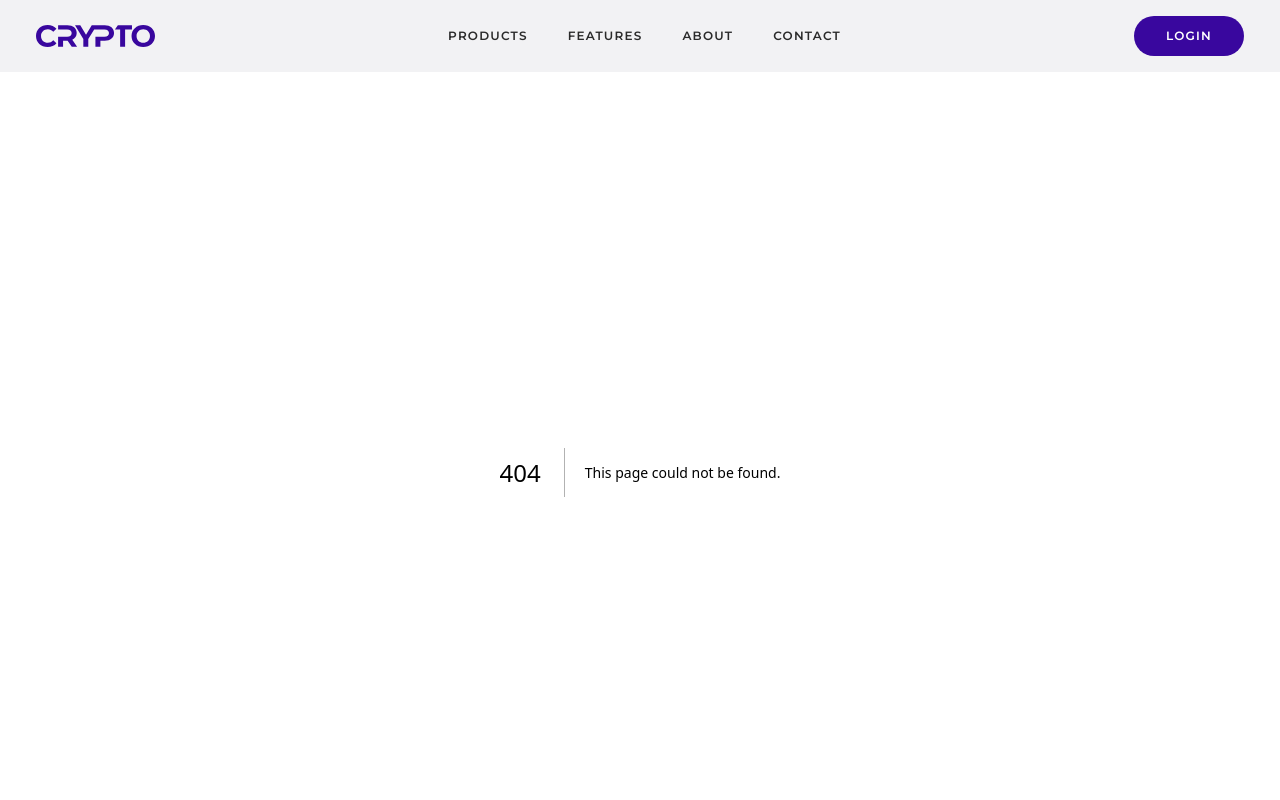
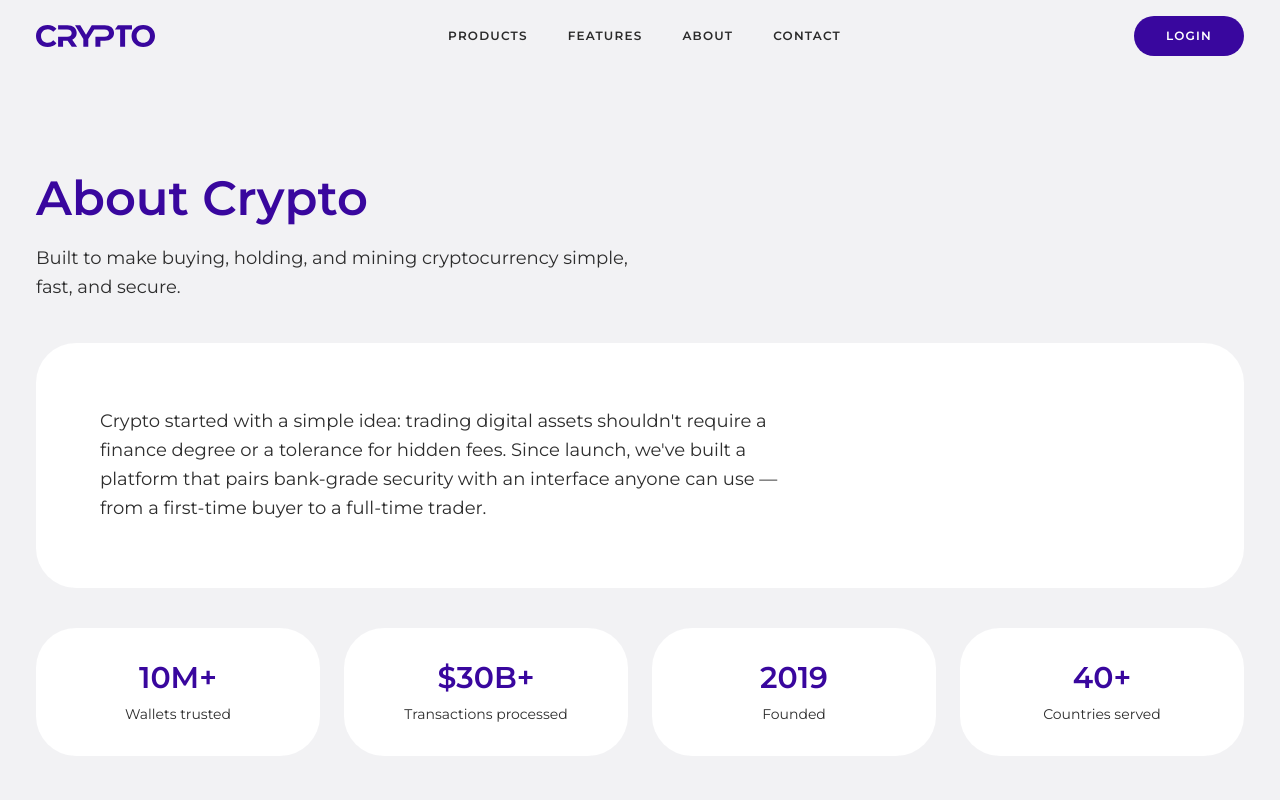
Before and after one commit to ren-urot/Crypto, a Next.js app: page /about in a window 1280 px wide. Before the commit this address had no page. Shown: the top 800 px of the page. Built offline with nearby package versions, Linux system fonts and the light colour scheme.

Commit message:
feat: add About page

```diff
--- /dev/null
+++ b/src/app/about/page.tsx
@@ -0,0 +1,46 @@
+import PageHeader from "@/components/PageHeader";
+
+const STATS = [
+  { label: "Wallets trusted", value: "10M+" },
+  { label: "Transactions processed", value: "$30B+" },
+  { label: "Founded", value: "2019" },
+  { label: "Countries served", value: "40+" },
+];
+
+export default function AboutPage() {
+  return (
+    <>
+      <PageHeader
+        title="About Crypto"
+        description="Built to make buying, holding, and mining cryptocurrency simple, fast, and secure."
+      />
+      <section className="bg-[#f2f2f4] px-9 pb-16">
+        <div className="mx-auto max-w-[1228px] space-y-10">
+          <div className="rounded-[40px] bg-white p-10 md:p-16">
+            <p className="max-w-[700px] text-base leading-relaxed text-[#2d2d2d] md:text-lg">
+              Crypto started with a simple idea: trading digital assets
+              shouldn&apos;t require a finance degree or a tolerance for
+              hidden fees. Since launch, we&apos;ve built a platform that
+              pairs bank-grade security with an interface anyone can use —
+              from a first-time buyer to a full-time trader.
+            </p>
+          </div>
+
+          <div className="grid grid-cols-2 gap-6 md:grid-cols-4">
+            {STATS.map((stat) => (
+              <div
+                key={stat.label}
+                className="rounded-[40px] bg-white p-8 text-center transition-transform duration-200 hover:scale-[1.02] hover:shadow-lg"
+              >
+                <p className="font-semibold text-3xl text-[#39079e]">
+                  {stat.value}
+                </p>
+                <p className="mt-2 text-sm text-[#2d2d2d]">{stat.label}</p>
+              </div>
+            ))}
+          </div>
+        </div>
+      </section>
+    </>
+  );
+}
```
